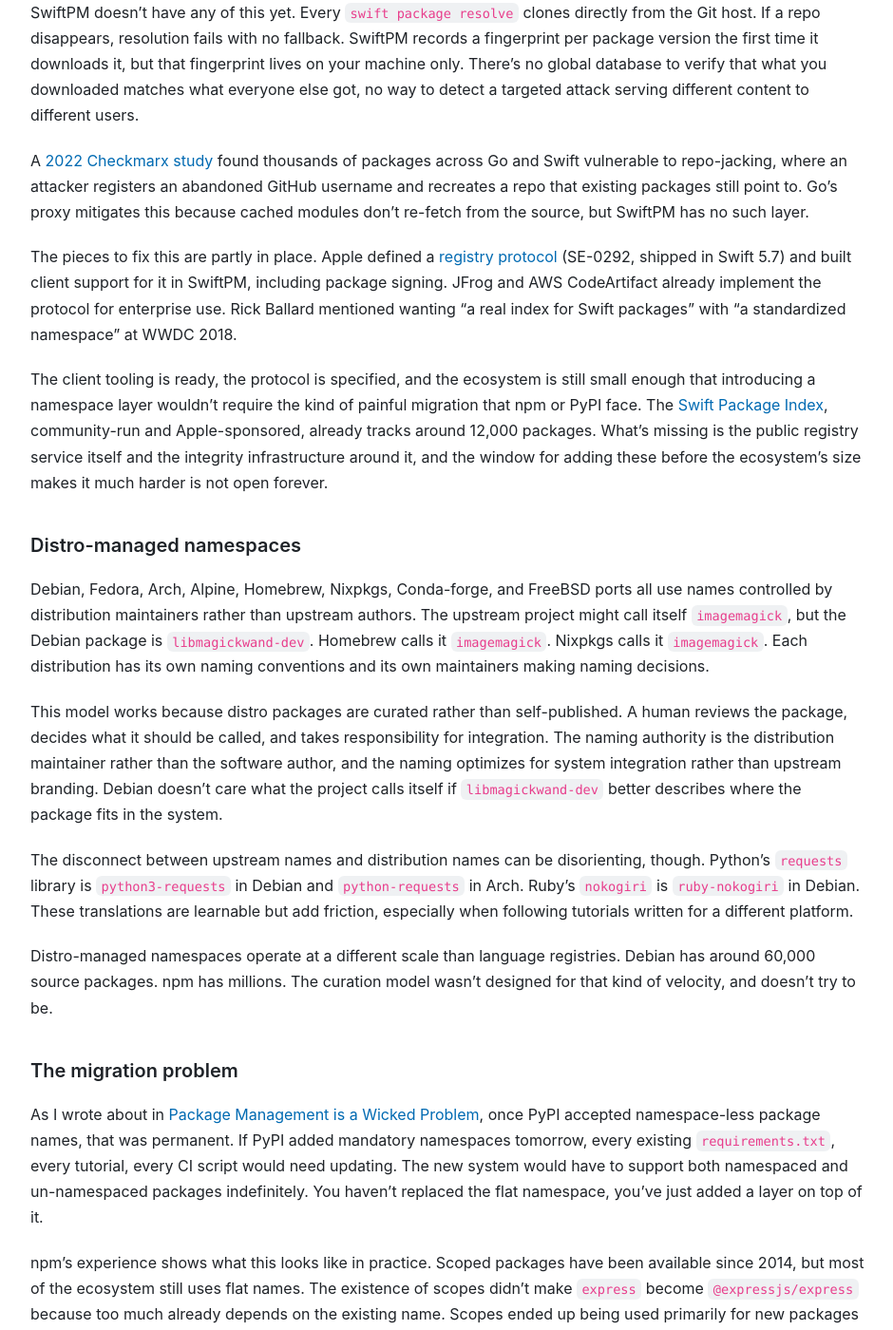
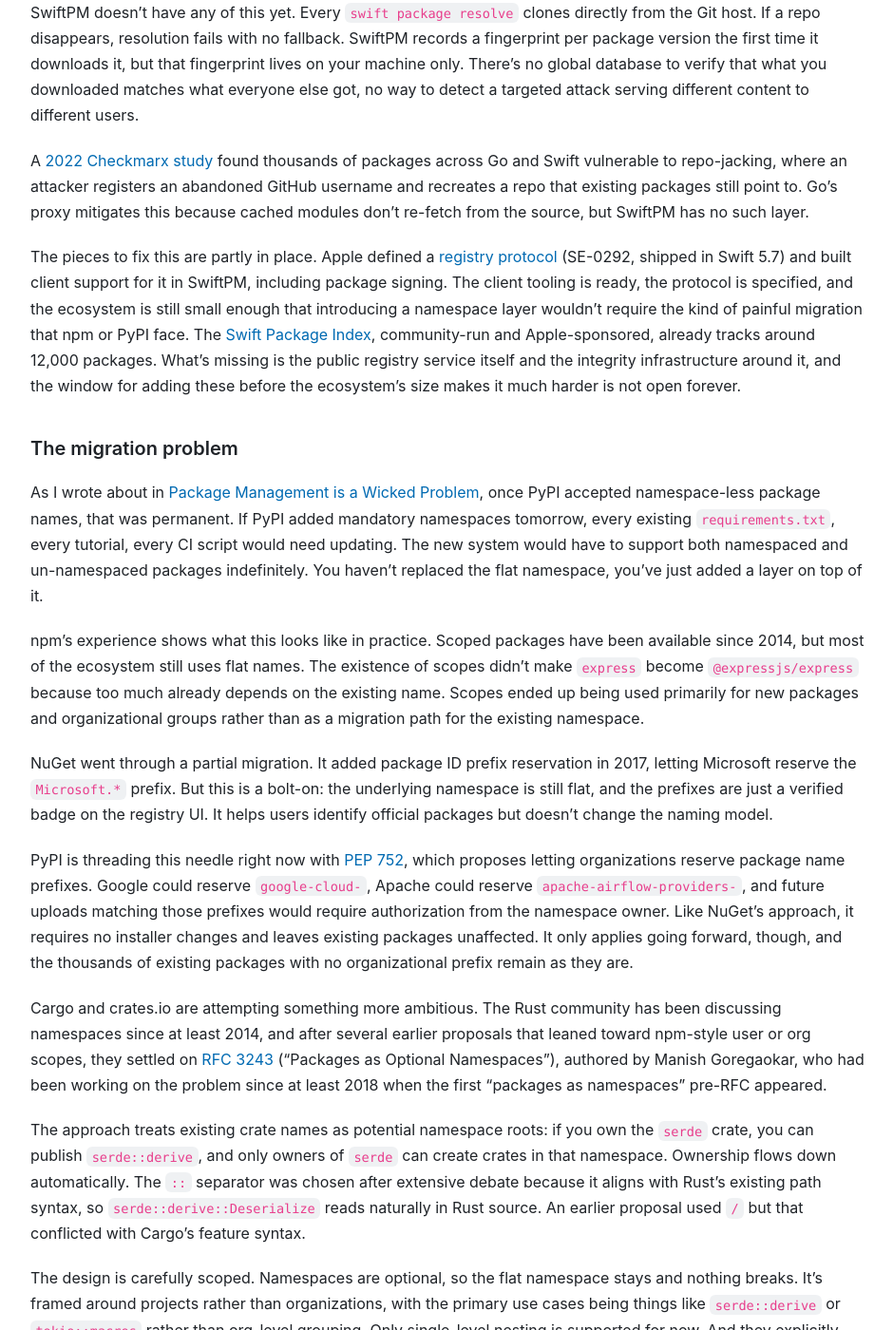
Before and after one commit to andrew/nesbitt.io, a Jekyll site: the page built from _posts/2026-02-14-package-management-namespaces.md, in a window 1280 px wide and 1400 px high, scrolled down 4380 px. Shown: the whole window at 95% size, without its empty margins (168-1108 px from the left). Built offline with Jekyll 4.4.1, drawn with Linux system fonts in a browser that asks for light colours.

Commit message:
Tweaked some posts

```diff
--- a/_posts/2026-02-14-package-management-namespaces.md
+++ b/_posts/2026-02-14-package-management-namespaces.md
@@ -83,19 +83,7 @@
 
 A [2022 Checkmarx study](https://checkmarx.com/blog/chainjacking-the-new-supply-chain-attack/) found thousands of packages across Go and Swift vulnerable to repo-jacking, where an attacker registers an abandoned GitHub username and recreates a repo that existing packages still point to. Go's proxy mitigates this because cached modules don't re-fetch from the source, but SwiftPM has no such layer.
 
-The pieces to fix this are partly in place. Apple defined a [registry protocol](https://github.com/swiftlang/swift-evolution/blob/main/proposals/0292-package-registry-service.md) (SE-0292, shipped in Swift 5.7) and built client support for it in SwiftPM, including package signing. JFrog and AWS CodeArtifact already implement the protocol for enterprise use. Rick Ballard mentioned wanting "a real index for Swift packages" with "a standardized namespace" at WWDC 2018.
-
-The client tooling is ready, the protocol is specified, and the ecosystem is still small enough that introducing a namespace layer wouldn't require the kind of painful migration that npm or PyPI face. The [Swift Package Index](https://swiftpackageindex.com), community-run and Apple-sponsored, already tracks around 12,000 packages. What's missing is the public registry service itself and the integrity infrastructure around it, and the window for adding these before the ecosystem's size makes it much harder is not open forever.
-
-### Distro-managed namespaces
-
-Debian, Fedora, Arch, Alpine, Homebrew, Nixpkgs, Conda-forge, and FreeBSD ports all use names controlled by distribution maintainers rather than upstream authors. The upstream project might call itself `imagemagick`, but the Debian package is `libmagickwand-dev`. Homebrew calls it `imagemagick`. Nixpkgs calls it `imagemagick`. Each distribution has its own naming conventions and its own maintainers making naming decisions.
-
-This model works because distro packages are curated rather than self-published. A human reviews the package, decides what it should be called, and takes responsibility for integration. The naming authority is the distribution maintainer rather than the software author, and the naming optimizes for system integration rather than upstream branding. Debian doesn't care what the project calls itself if `libmagickwand-dev` better describes where the package fits in the system.
-
-The disconnect between upstream names and distribution names can be disorienting, though. Python's `requests` library is `python3-requests` in Debian and `python-requests` in Arch. Ruby's `nokogiri` is `ruby-nokogiri` in Debian. These translations are learnable but add friction, especially when following tutorials written for a different platform.
-
-Distro-managed namespaces operate at a different scale than language registries. Debian has around 60,000 source packages. npm has millions. The curation model wasn't designed for that kind of velocity, and doesn't try to be.
+The pieces to fix this are partly in place. Apple defined a [registry protocol](https://github.com/swiftlang/swift-evolution/blob/main/proposals/0292-package-registry-service.md) (SE-0292, shipped in Swift 5.7) and built client support for it in SwiftPM, including package signing. The client tooling is ready, the protocol is specified, and the ecosystem is still small enough that introducing a namespace layer wouldn't require the kind of painful migration that npm or PyPI face. The [Swift Package Index](https://swiftpackageindex.com), community-run and Apple-sponsored, already tracks around 12,000 packages. What's missing is the public registry service itself and the integrity infrastructure around it, and the window for adding these before the ecosystem's size makes it much harder is not open forever.
 
 ### The migration problem
 
```
Also changed, not shown: _data/stats.json (+27 -27 lines), _posts/2026-02-12-the-many-flavors-of-ignore-files.md (+2 -2 lines), _posts/2026-02-13-respectful-open-source.md (+5 -5 lines).
